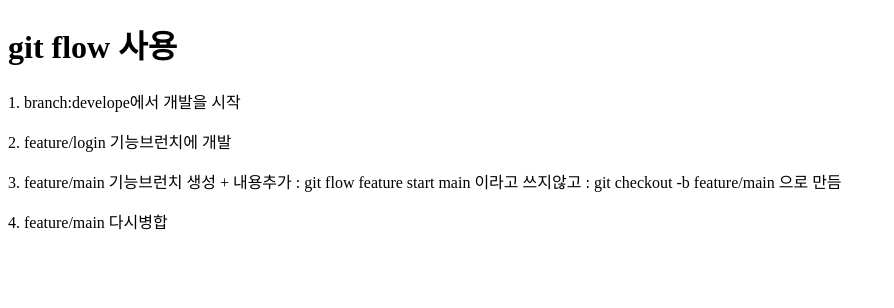
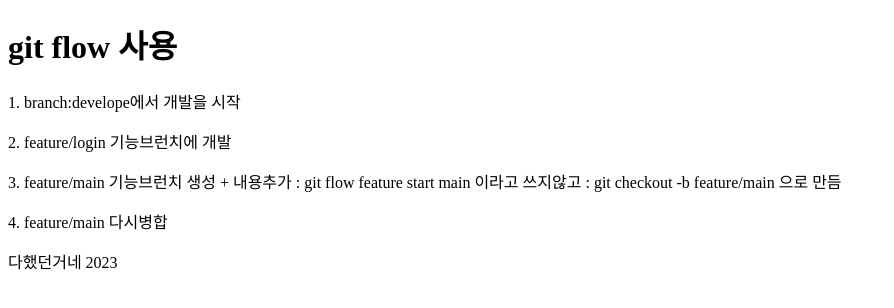
Before and after one commit to layna1124/gittest, a plain HTML site: page index.html in a window 1280 px wide. Shown: the whole page, without its empty margins (0-894 px from the left). Drawn offline with Linux system fonts and the light colour scheme.

Commit message:
Update index.html를 수정

```diff
--- a/index.html
+++ b/index.html
@@ -14,5 +14,6 @@
     : git flow feature start main 이라고 쓰지않고
     : git checkout -b feature/main 으로 만듬</p>
   <p>4. feature/main 다시병합</p>
+  <p>다했던거네 2023</p>
 </body>
 </html>
```
